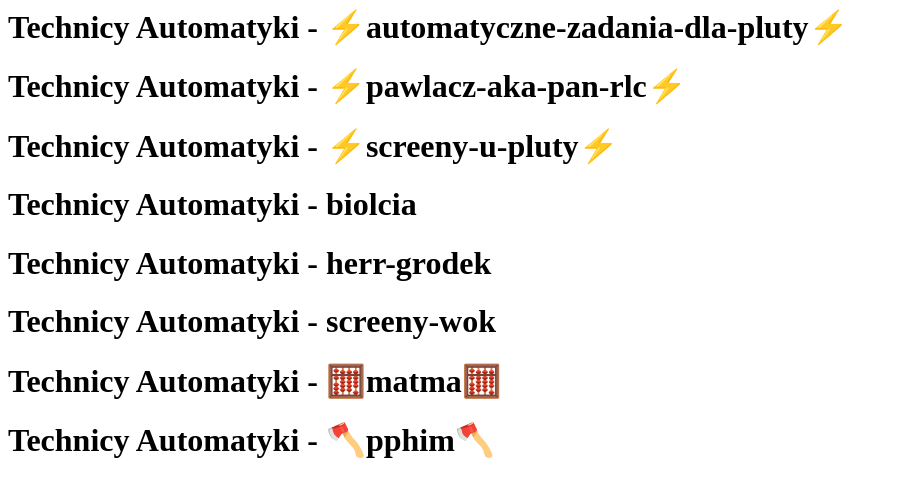
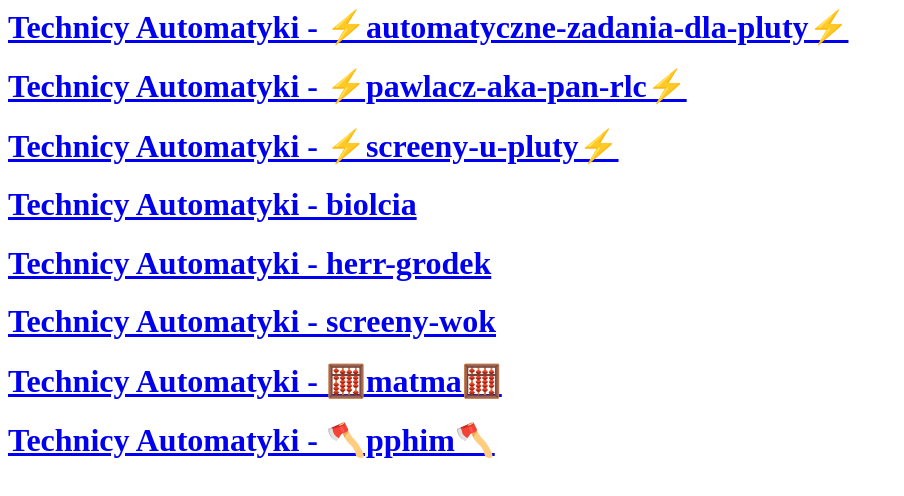
Before and after one commit to sztvka/sztvka.github.io, a plain HTML site: page index.html in a window 1280 px wide. Shown: the whole page, without its empty margins (0-904 px from the left). Drawn offline with Linux system fonts and the light colour scheme.

Commit message:
jestem debilem ale naprawilem

```diff
--- a/index.html
+++ b/index.html
@@ -1,13 +1,13 @@
 <html>
 <body>
-<h1><a href="Technicy%20Automatyki%20-%20⚡automatyczne-zadania-dla-pluty⚡.html"></a>Technicy Automatyki - ⚡automatyczne-zadania-dla-pluty⚡</h1>
-<h1><a href="Technicy%20Automatyki%20-%20⚡pawlacz-aka-pan-rlc⚡.html"></a>Technicy Automatyki - ⚡pawlacz-aka-pan-rlc⚡</h1>
-<h1><a href="Technicy%20Automatyki%20-%20⚡screeny-u-pluty⚡.html"></a>Technicy Automatyki - ⚡screeny-u-pluty⚡</h1>
-<h1><a href="Technicy%20Automatyki%20-%20biolcia.html"></a>Technicy Automatyki - biolcia</h1>
-<h1><a href="Technicy%20Automatyki%20-%20herr-grodek.html"></a>Technicy Automatyki - herr-grodek</h1>
-<h1><a href="Technicy%20Automatyki%20-%20screeny-wok.html"></a>Technicy Automatyki - screeny-wok</h1>
-<h1><a href="Technicy%20Automatyki%20-%20🧮matma🧮.html"></a>Technicy Automatyki - 🧮matma🧮</h1>
-<h1><a href="Technicy%20Automatyki%20-%20🪓pphim🪓.html"></a>Technicy Automatyki - 🪓pphim🪓</h1>
+<h1><a href="Technicy%20Automatyki%20-%20⚡automatyczne-zadania-dla-pluty⚡.html">Technicy Automatyki - ⚡automatyczne-zadania-dla-pluty⚡</a></h1>
+<h1><a href="Technicy%20Automatyki%20-%20⚡pawlacz-aka-pan-rlc⚡.html">Technicy Automatyki - ⚡pawlacz-aka-pan-rlc⚡</a></h1>
+<h1><a href="Technicy%20Automatyki%20-%20⚡screeny-u-pluty⚡.html">Technicy Automatyki - ⚡screeny-u-pluty⚡</a></h1>
+<h1><a href="Technicy%20Automatyki%20-%20biolcia.html">Technicy Automatyki - biolcia</a></h1>
+<h1><a href="Technicy%20Automatyki%20-%20herr-grodek.html">Technicy Automatyki - herr-grodek</a></h1>
+<h1><a href="Technicy%20Automatyki%20-%20screeny-wok.html">Technicy Automatyki - screeny-wok</a></h1>
+<h1><a href="Technicy%20Automatyki%20-%20🧮matma🧮.html">Technicy Automatyki - 🧮matma🧮</a></h1>
+<h1><a href="Technicy%20Automatyki%20-%20🪓pphim🪓.html">Technicy Automatyki - 🪓pphim🪓</a></h1>
 
 </body>
 </html>
```
